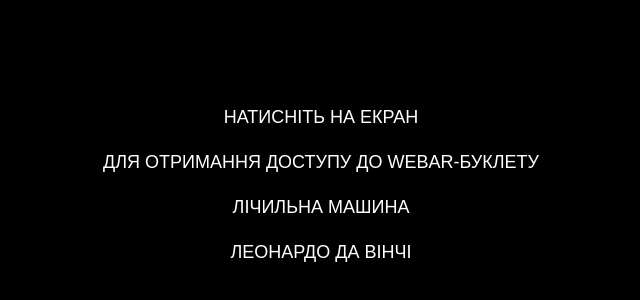
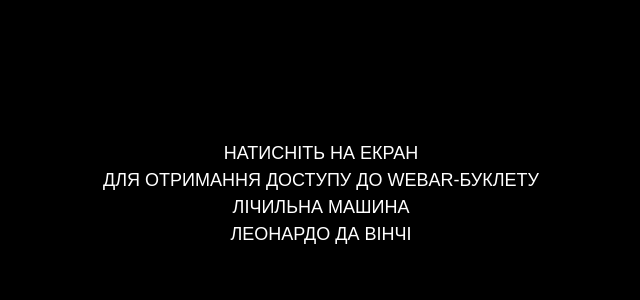
Before and after one commit to mard1m/os_project, a plain HTML site: page index.html in a window 1280 px wide. Shown: the part 206-506 px from the top of the page, without its empty margins (319-959 px from the left). Drawn offline with nearby package versions, Linux system fonts and the light colour scheme.

Commit message:
Update index.html

```diff
--- a/index.html
+++ b/index.html
@@ -27,10 +27,10 @@
                 user-select: none; pointer-events: none;
             ">
             Натисніть на екран
-            <p>для отримання доступу до WebAR-буклету
-            <p>
+            <br/>для отримання доступу до WebAR-буклету
+            <br/>
             Лічильна машина
-            <p>Леонардо да Вінчі
+            <br/>Леонардо да Вінчі
         </div>
     </div>
 
```
